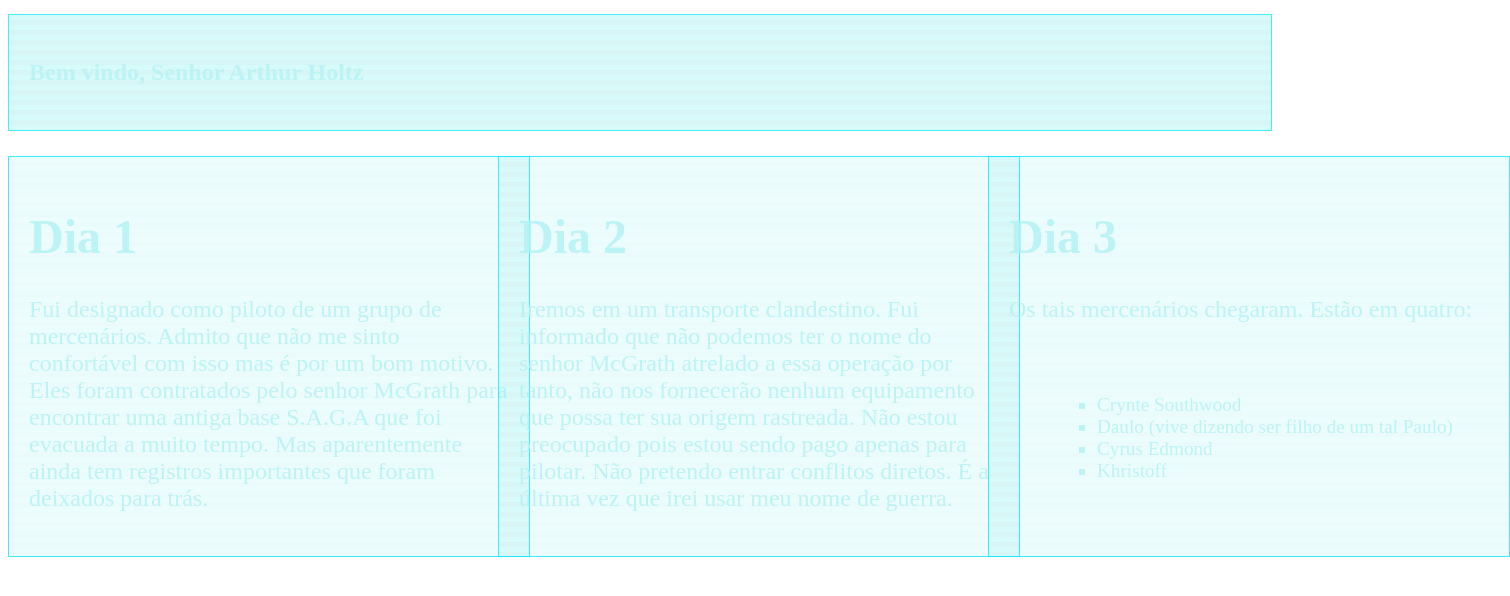
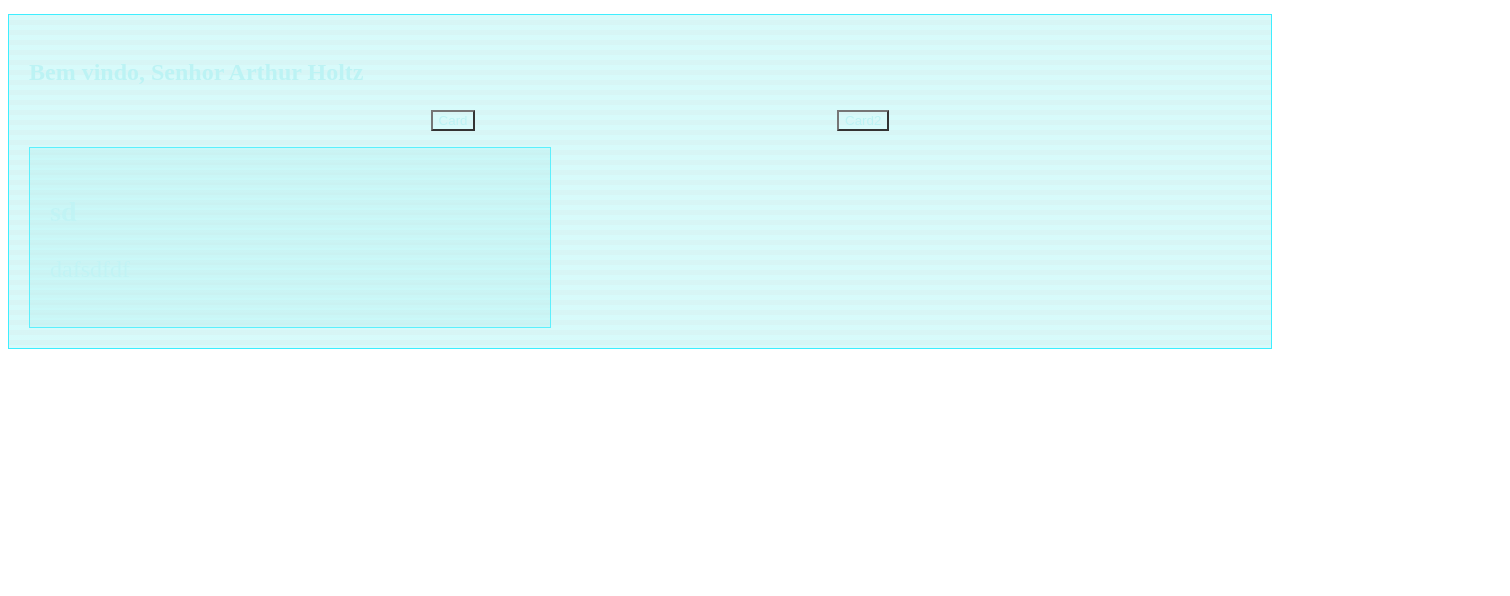
Before and after one commit to rodwendrel/savage-worlds, a Next.js app: page /Sledgehammer in a window 1280 px wide. Shown: the top 596 px of the page, 1510 px wide, since content can reach past the window. Built offline with nearby package versions, Linux system fonts and the light colour scheme.

Commit message:
Dynamic Cards

```diff
--- a/src/components/Nav/index.tsx
+++ b/src/components/Nav/index.tsx
@@ -1,10 +1,28 @@
 import * as S from './styles'
+import { Card } from '../../components/Card';
+import { Card2 } from '../../components/Card';
+import {useState} from 'react';
+
 
 const Nav = () => {
+    const [active, setActive] = useState("Card")
+
+
+
     return <S.Nav>
         <nav>
             <div className="list">
-            <h3>Bem vindo, Senhor Arthur Holtz</h3>
+                <h3>Bem vindo, Senhor Arthur Holtz</h3>
+
+                <ul>
+                    <li><button onClick={() => setActive("Card")}>Card</button></li>
+                    <li><button onClick={() => setActive("Card2")}>Card2</button></li>
+                </ul>
+
+                {active === "Card"  && <Card title='sd' text='dafsdfdf'/>}
+                {active === "Card2" && <Card2 title='sdfsdfsf' text='dafsdfdf'/>}
+
+
             </div>
         </nav>
     </S.Nav>
--- a/src/pages/Sledgehammer/index.tsx
+++ b/src/pages/Sledgehammer/index.tsx
@@ -1,14 +1,14 @@
 import * as S from './styles';
 import Stars from '../../components/Stars';
 import Nav from '../../components/Nav';
-import { Cards } from '../Cards';
+
+
 
 const Hammer = () => {
 
     return <S.Hammer>
         <Stars />
         <Nav />
-        <Cards />
 
     </S.Hammer>
 }
```
